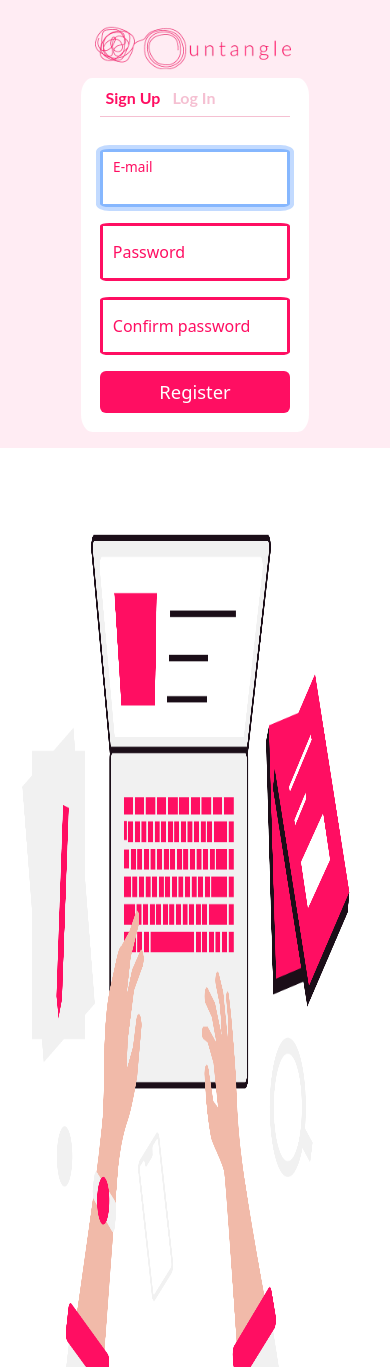
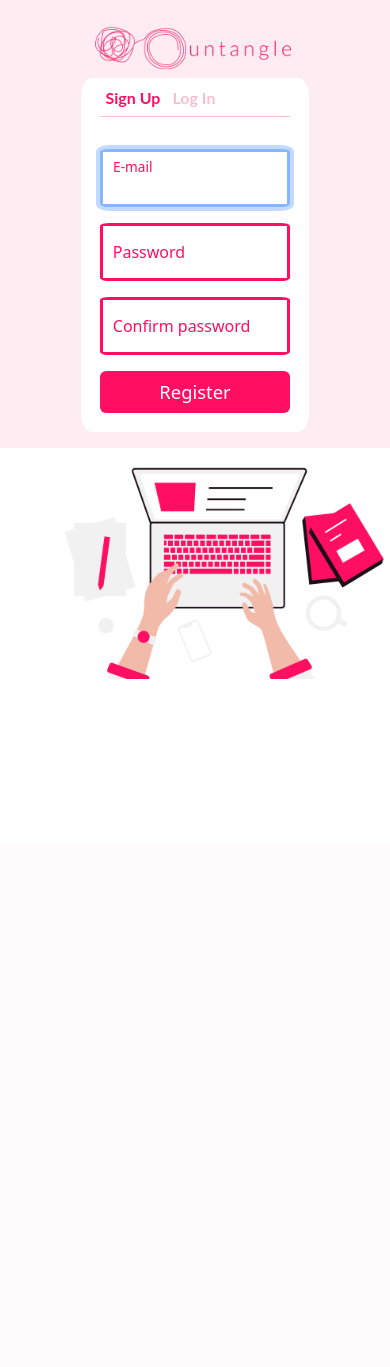
Before and after one commit to tagocms/Untangle, a Flask app: page /signup in a window 390 px wide. After the commit the page ends 679 px from the top, so only its background shows below. Run offline with Flask 3, Linux system fonts and the light colour scheme.

Commit message:
bug correction signup image

```diff
--- a/static/styles.css
+++ b/static/styles.css
@@ -222,8 +222,11 @@ a:hover
     }
     .login-img
     {
-        height:100%;
-        width:100%;
+        height:auto;
+        width:auto;
+        position:relative;
+        margin-top: auto;
+        right: auto;
     }
 
 }
--- a/templates/signup.html
+++ b/templates/signup.html
@@ -36,7 +36,7 @@
     </div>
     <div class="column-2" style="background-color: white; height: 100vh;">
         <div class="content">
-            <img src="/static/untangle-art-1.png" alt="Untangle Art" class="login-img">
+            <img src="/static/untangle-art-1.png" alt="Untangle Art" class="img-fluid login-img">
         </div>
     </div>
 </div>
```
